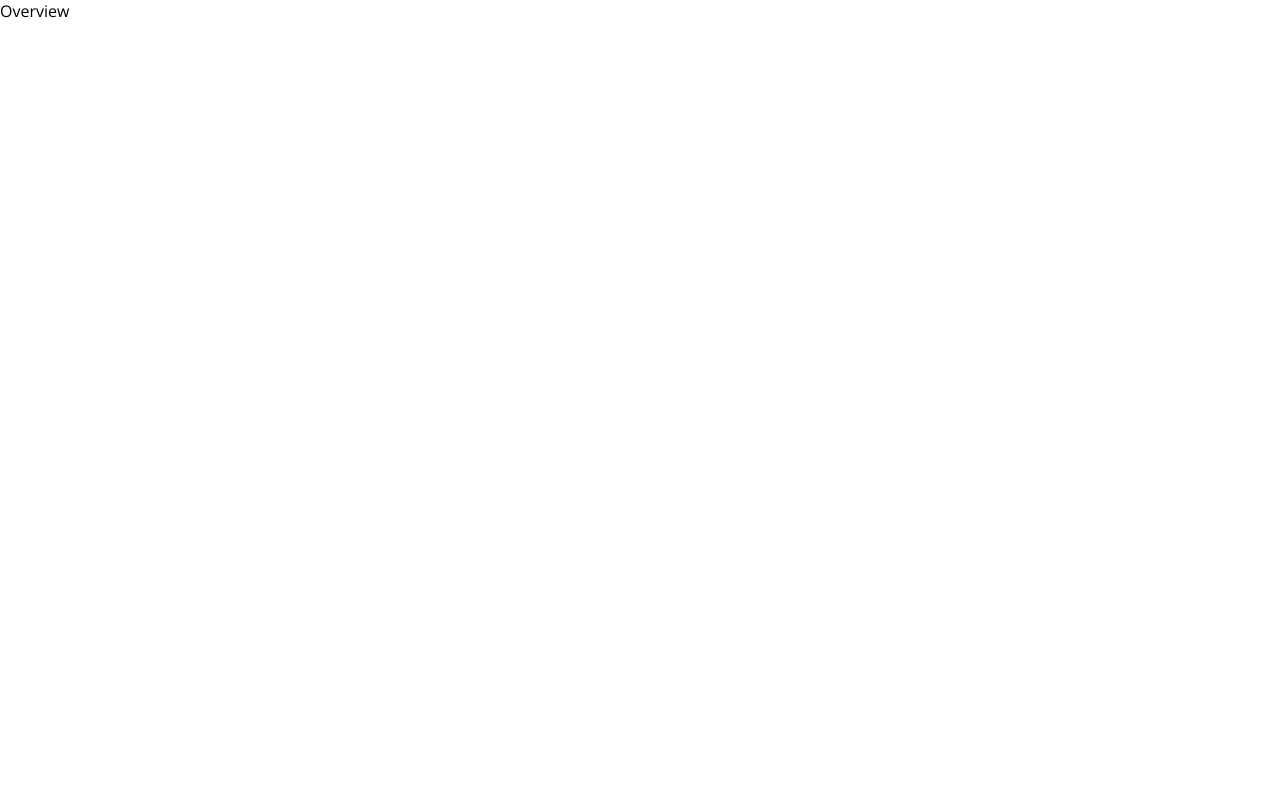
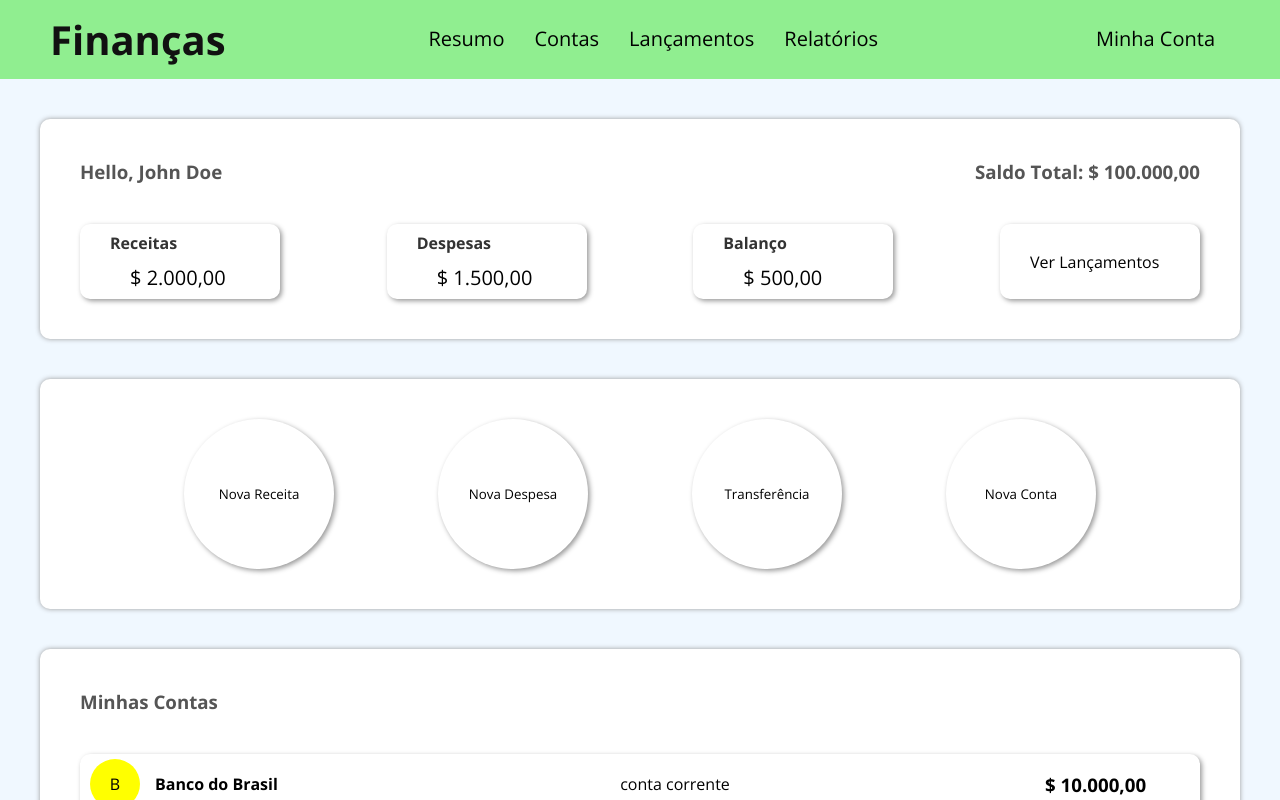
Before and after one commit to LucasMorettoRodrigues/financas, a React (Create React App) app in the folder client/: page /app in a window 1280 px wide. Shown: the top 800 px of the page. Built offline with nearby package versions, Linux system fonts and the light colour scheme.

Commit message:
develop overview page

```diff
--- /dev/null
+++ b/client/src/Components/AccountsBox.tsx
@@ -0,0 +1,66 @@
+import styled from 'styled-components'
+
+const Container = styled.div`
+    padding: 40px;
+    background-color: white;
+    width: 100%;
+    border-radius: 10px;
+    box-shadow: 0 0 5px #999;
+    margin-bottom: 40px;
+`
+const Title = styled.h3`
+    margin-bottom: 40px;
+    color: #555;
+`
+const List = styled.ul``
+const ListItem = styled.li`
+    display: flex;
+    align-items: center;
+    padding: 5px;
+    box-shadow: 2px 2px 5px #999;
+    border-radius: 10px;
+    gap: 15px;
+    margin-bottom: 10px;
+`
+const AccountIcon = styled.div`
+    margin-left: 5px;
+    width: 50px;
+    height: 50px;
+    border-radius: 50%;
+    background-color: yellow;
+    display: flex;
+    align-items: center;
+    justify-content: center;
+`
+const AccountName = styled.h4`
+    width: 150px;
+`
+const AccountType = styled.p`
+    flex: 1;
+    text-align: center;
+`
+const AccountValue = styled.h3`
+    width: 150px;
+`
+
+export const AccountsBox = () => {
+    return (
+        <Container>
+            <Title>Minhas Contas</Title>
+            <List>
+                <ListItem>
+                    <AccountIcon>B</AccountIcon>
+                    <AccountName>Banco do Brasil</AccountName>
+                    <AccountType>conta corrente</AccountType>
+                    <AccountValue>$ 10.000,00</AccountValue>
+                </ListItem>
+                <ListItem>
+                    <AccountIcon>I</AccountIcon>
+                    <AccountName>Banco Inter</AccountName>
+                    <AccountType>conta corrente</AccountType>
+                    <AccountValue>$ 20.000,00</AccountValue>
+                </ListItem>
+            </List>
+        </Container>
+    )
+}
--- /dev/null
+++ b/client/src/Components/ActionsBox.tsx
@@ -0,0 +1,36 @@
+import styled from 'styled-components'
+
+const Container = styled.div`
+    padding: 40px;
+    background-color: white;
+    width: 100%;
+    border-radius: 10px;
+    box-shadow: 0 0 5px #999;
+    margin-bottom: 40px;
+    display: flex;
+    align-items: center;
+    justify-content: space-evenly;
+`
+const Button = styled.button`
+    width: 150px;
+    height: 150px;
+    border-radius: 50%;
+    display: flex;
+    align-items: center;
+    justify-content: center;
+    background-color: white;
+    border: none;
+    box-shadow: 2px 2px 5px #999;
+    cursor: pointer;
+`
+
+export const ActionsBox = () => {
+    return (
+        <Container>
+            <Button>Nova Receita</Button>
+            <Button>Nova Despesa</Button>
+            <Button>Transferência</Button>
+            <Button>Nova Conta</Button>
+        </Container>
+    )
+}
--- /dev/null
+++ b/client/src/Components/AppNavbar.tsx
@@ -0,0 +1,65 @@
+import styled from 'styled-components'
+
+const Container = styled.div`
+    background-color: lightgreen;
+`
+const Wrapper = styled.div`
+    max-width: 1200px;
+    display: flex;
+    align-items: center;
+    padding: 10px 10px;
+    margin: 0 auto;
+`
+const Left = styled.div`
+    font-weight: bold;
+    font-size: 40px;
+    color: #111;
+`
+const Center = styled.div`
+    flex: 1;
+    display: flex;
+    align-items: center;
+    justify-content: center;
+`
+const Right = styled.div``
+
+const List = styled.ul`
+    display: flex;
+`
+const ListItem = styled.li`
+    padding: 15px;
+    font-weight: 300;
+    font-size: 20px;
+    z-index: 1;
+    border-bottom: 2px solid lightgreen;
+    cursor: pointer;
+    transition: all .5s ease;
+
+    &:hover {
+        color: darkgreen;
+        border-bottom: 2px solid darkgreen;
+    }
+`
+
+export const AppNavbar = () => {
+    return (
+        <Container>
+            <Wrapper>
+                <Left>Finanças</Left>
+                <Center>
+                    <List>
+                        <ListItem>Resumo</ListItem>
+                        <ListItem>Contas</ListItem>
+                        <ListItem>Lançamentos</ListItem>
+                        <ListItem>Relatórios</ListItem>
+                    </List>
+                </Center>
+                <Right>
+                    <List>
+                        <ListItem>Minha Conta</ListItem>
+                    </List>
+                </Right>
+            </Wrapper>
+        </Container>
+    )
+}
--- /dev/null
+++ b/client/src/Components/ResumeBox.tsx
@@ -0,0 +1,65 @@
+import styled from 'styled-components'
+
+const Container = styled.div`
+    padding: 40px;
+    background-color: white;
+    width: 100%;
+    border-radius: 10px;
+    box-shadow: 0 0 5px #999;
+    margin-bottom: 40px;
+`
+const Title = styled.h3`
+    margin-bottom: 40px;
+    color: #555;
+`
+const Wrapper = styled.div`
+    display: flex;
+    align-items: center;
+    justify-content: space-between;
+`
+const InfoBox = styled.div`
+    padding: 10px 30px;
+    width: 200px;
+    border-radius: 10px;
+    box-shadow: 2px 2px 5px #999;
+    height: 75px;
+    display: flex;
+    justify-content: center;
+    flex-direction: column;
+`
+const InfoTitle = styled.h4`
+    margin-bottom: 10px;
+    color: #333;
+
+`
+const InfoValue = styled.p`
+    margin-left: 20px;
+    font-size: 20px;
+    font-weight: 200;
+`
+
+export const ResumeBox = () => {
+    return (
+        <Container>
+            <Wrapper>
+                <Title>Hello, John Doe</Title>
+                <Title>Saldo Total: $ 100.000,00</Title>
+            </Wrapper>
+            <Wrapper>
+                <InfoBox>
+                    <InfoTitle>Receitas</InfoTitle>
+                    <InfoValue>$ 2.000,00</InfoValue>
+                </InfoBox>
+                <InfoBox>
+                    <InfoTitle>Despesas</InfoTitle>
+                    <InfoValue>$ 1.500,00</InfoValue>
+                </InfoBox>
+                <InfoBox>
+                    <InfoTitle>Balanço</InfoTitle>
+                    <InfoValue>$ 500,00</InfoValue>
+                </InfoBox>
+                <InfoBox>Ver Lançamentos</InfoBox>
+            </Wrapper>
+        </Container>
+    )
+}
--- a/client/src/Pages/Overview.tsx
+++ b/client/src/Pages/Overview.tsx
@@ -1,7 +1,31 @@
-import React from 'react'
+import styled from 'styled-components'
+import { AccountsBox } from '../Components/AccountsBox'
+import { ActionsBox } from '../Components/ActionsBox'
+import { AppNavbar } from '../Components/AppNavbar'
+import { ResumeBox } from '../Components/ResumeBox'
+
+const Container = styled.div`
+    background-color: aliceblue;
+`
+
+const Wrapper = styled.div`
+    max-width: 1200px;
+    margin: 0 auto;
+    padding: 40px 0;
+`
 
 export const Overview = () => {
     return (
-        <div>Overview</div>
+        <>
+            <AppNavbar />
+            <Container>
+                <Wrapper>
+                    <ResumeBox />
+                    <ActionsBox />
+                    <AccountsBox />
+                </Wrapper>
+            </Container>
+        </>
+
     )
 }
```
